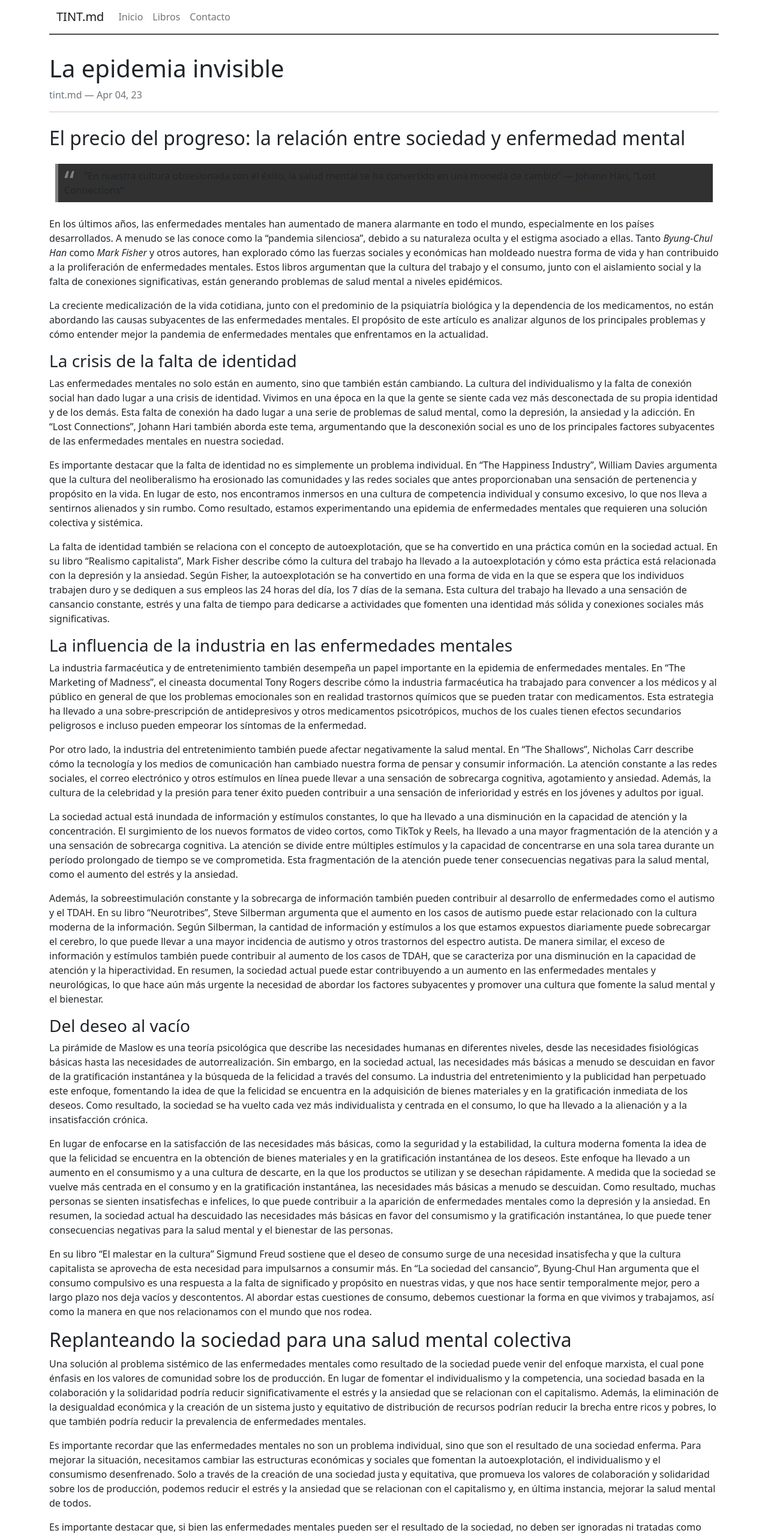
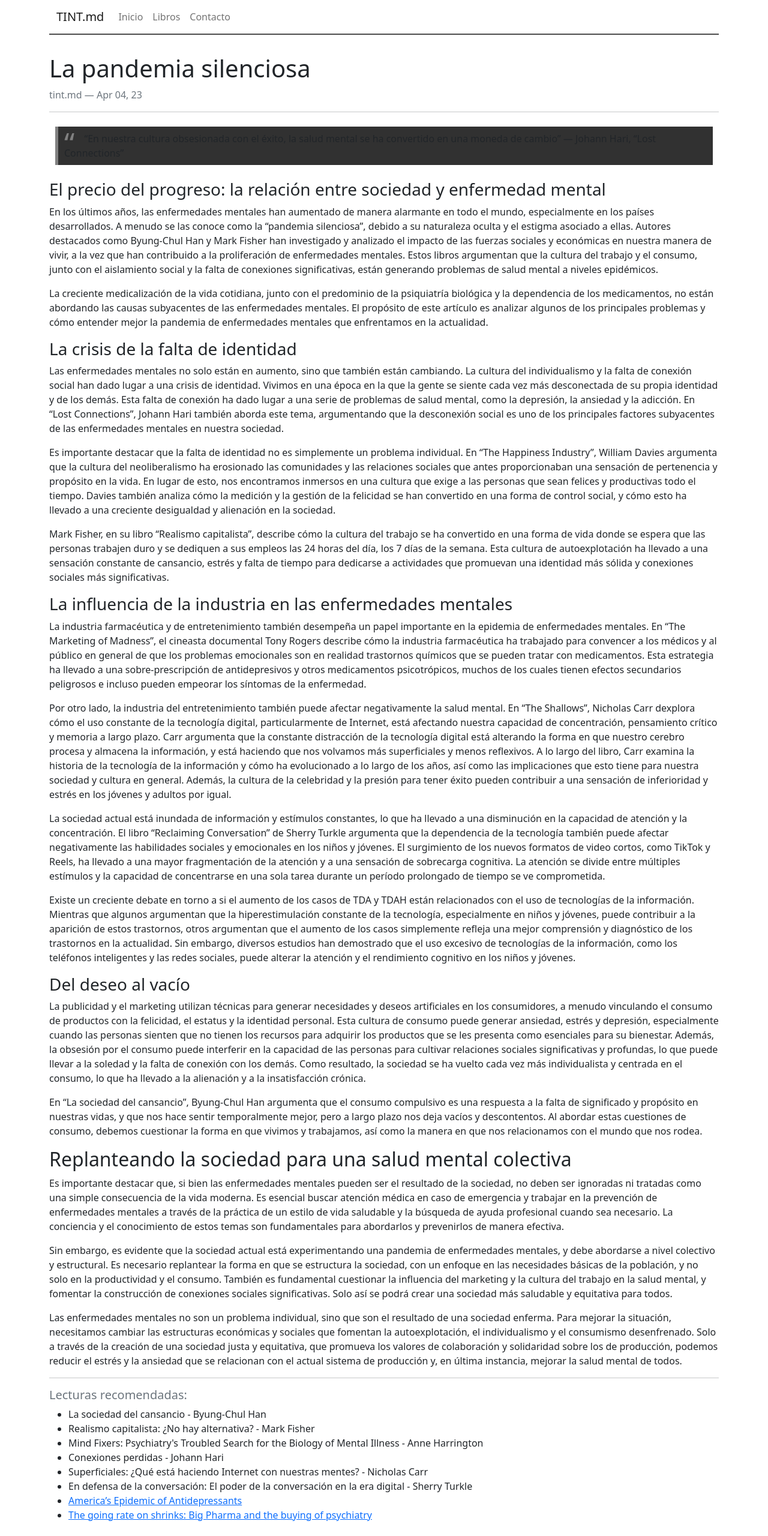
Before and after one commit to tint-md/tint-md.github.io, a plain HTML site: page 2023/04/04/la-pandemia-silenciosa/index.html in a window 1280 px wide. Shown: the top 2560 px of the page at 60% size. Drawn offline with nearby package versions, Linux system fonts and the light colour scheme.

Commit message:
fix 2nd post

```diff
--- a/2023/04/04/la-pandemia-silenciosa/index.html
+++ b/2023/04/04/la-pandemia-silenciosa/index.html
@@ -2,7 +2,7 @@
 <html lang="en-us" class="h-100">
   <head>
     <title>
-      La epidemia invisible – TINT.md – Tint-md es un blog que aborda temas en filosofía, psicoanálisis y sociología con perspectivas críticas y reflexivas.
+      La pandemia silenciosa – TINT.md – Tint-md es un blog que aborda temas en filosofía, psicoanálisis y sociología con perspectivas críticas y reflexivas.
     </title>
     <meta charset="utf-8" />
     <meta name="viewport" content="width=device-width, initial-scale=1" />
@@ -26,22 +26,22 @@
       media="(prefers-color-scheme: light)"
     />
     <!-- Begin Jekyll SEO tag v2.8.0 -->
-<title>La epidemia invisible | TINT.md</title>
+<title>La pandemia silenciosa | TINT.md</title>
 <meta name="generator" content="Jekyll v4.3.2" />
-<meta property="og:title" content="La epidemia invisible" />
+<meta property="og:title" content="La pandemia silenciosa" />
 <meta name="author" content="tint.md" />
 <meta property="og:locale" content="en_US" />
-<meta name="description" content="El precio del progreso: la relación entre sociedad y enfermedad mental" />
-<meta property="og:description" content="El precio del progreso: la relación entre sociedad y enfermedad mental" />
+<meta name="description" content="“En nuestra cultura obsesionada con el éxito, la salud mental se ha convertido en una moneda de cambio” — Johann Hari, “Lost Connections”" />
+<meta property="og:description" content="“En nuestra cultura obsesionada con el éxito, la salud mental se ha convertido en una moneda de cambio” — Johann Hari, “Lost Connections”" />
 <link rel="canonical" href="tint-md.github.io/2023/04/04/la-pandemia-silenciosa/" />
 <meta property="og:url" content="tint-md.github.io/2023/04/04/la-pandemia-silenciosa/" />
 <meta property="og:site_name" content="TINT.md" />
 <meta property="og:type" content="article" />
 <meta property="article:published_time" content="2023-04-04T00:00:00-07:00" />
 <meta name="twitter:card" content="summary" />
-<meta property="twitter:title" content="La epidemia invisible" />
+<meta property="twitter:title" content="La pandemia silenciosa" />
 <script type="application/ld+json">
-{"@context":"https://schema.org","@type":"BlogPosting","author":{"@type":"Person","name":"tint.md"},"dateModified":"2023-04-04T00:00:00-07:00","datePublished":"2023-04-04T00:00:00-07:00","description":"El precio del progreso: la relación entre sociedad y enfermedad mental","headline":"La epidemia invisible","mainEntityOfPage":{"@type":"WebPage","@id":"tint-md.github.io/2023/04/04/la-pandemia-silenciosa/"},"url":"tint-md.github.io/2023/04/04/la-pandemia-silenciosa/"}</script>
+{"@context":"https://schema.org","@type":"BlogPosting","author":{"@type":"Person","name":"tint.md"},"dateModified":"2023-04-04T00:00:00-07:00","datePublished":"2023-04-04T00:00:00-07:00","description":"“En nuestra cultura obsesionada con el éxito, la salud mental se ha convertido en una moneda de cambio” — Johann Hari, “Lost Connections”","headline":"La pandemia silenciosa","mainEntityOfPage":{"@type":"WebPage","@id":"tint-md.github.io/2023/04/04/la-pandemia-silenciosa/"},"url":"tint-md.github.io/2023/04/04/la-pandemia-silenciosa/"}</script>
 <!-- End Jekyll SEO tag -->
  <link type="application/atom+xml" rel="alternate" href="tint-md.github.io/feed.xml" title="TINT.md" /></head>
   <body class="d-flex flex-column h-100">
@@ -75,16 +75,16 @@
 </nav>
 
       <div class="body"><div class="post">
-  <h1>La epidemia invisible</h1>
+  <h1>La pandemia silenciosa</h1>
   <span class="fs-6 text-muted">tint.md — Apr 04, 23</span>
   <hr>
-  <div class="mt-4"><h2 id="el-precio-del-progreso-la-relación-entre-sociedad-y-enfermedad-mental">El precio del progreso: la relación entre sociedad y enfermedad mental</h2>
-
-<blockquote>
+  <div class="mt-4"><blockquote>
   <p>“En nuestra cultura obsesionada con el éxito, la salud mental se ha convertido en una moneda de cambio” — Johann Hari, “Lost Connections”</p>
 </blockquote>
 
-<p>En los últimos años, las enfermedades mentales han aumentado de manera alarmante en todo el mundo, especialmente en los países desarrollados. A menudo se las conoce como la “pandemia silenciosa”, debido a su naturaleza oculta y el estigma asociado a ellas. Tanto <em>Byung-Chul Han</em> como <em>Mark Fisher</em> y otros autores, han explorado cómo las fuerzas sociales y económicas han moldeado nuestra forma de vida y han contribuido a la proliferación de enfermedades mentales. Estos libros argumentan que la cultura del trabajo y el consumo, junto con el aislamiento social y la falta de conexiones significativas, están generando problemas de salud mental a niveles epidémicos.</p>
+<h3 id="el-precio-del-progreso-la-relación-entre-sociedad-y-enfermedad-mental">El precio del progreso: la relación entre sociedad y enfermedad mental</h3>
+
+<p>En los últimos años, las enfermedades mentales han aumentado de manera alarmante en todo el mundo, especialmente en los países desarrollados. A menudo se las conoce como la “pandemia silenciosa”, debido a su naturaleza oculta y el estigma asociado a ellas. Autores destacados como Byung-Chul Han y Mark Fisher han investigado y analizado el impacto de las fuerzas sociales y económicas en nuestra manera de vivir, a la vez que han contribuido a la proliferación de enfermedades mentales. Estos libros argumentan que la cultura del trabajo y el consumo, junto con el aislamiento social y la falta de conexiones significativas, están generando problemas de salud mental a niveles epidémicos.</p>
 
 <p>La creciente medicalización de la vida cotidiana, junto con el predominio de la psiquiatría biológica y la dependencia de los medicamentos, no están abordando las causas subyacentes de las enfermedades mentales. El propósito de este artículo es analizar algunos de los principales problemas y cómo entender mejor la pandemia de enfermedades mentales que enfrentamos en la actualidad.</p>
 
@@ -92,48 +92,54 @@
 
 <p>Las enfermedades mentales no solo están en aumento, sino que también están cambiando. La cultura del individualismo y la falta de conexión social han dado lugar a una crisis de identidad. Vivimos en una época en la que la gente se siente cada vez más desconectada de su propia identidad y de los demás. Esta falta de conexión ha dado lugar a una serie de problemas de salud mental, como la depresión, la ansiedad y la adicción. En “Lost Connections”, Johann Hari también aborda este tema, argumentando que la desconexión social es uno de los principales factores subyacentes de las enfermedades mentales en nuestra sociedad.</p>
 
-<p>Es importante destacar que la falta de identidad no es simplemente un problema individual. En “The Happiness Industry”, William Davies argumenta que la cultura del neoliberalismo ha erosionado las comunidades y las redes sociales que antes proporcionaban una sensación de pertenencia y propósito en la vida. En lugar de esto, nos encontramos inmersos en una cultura de competencia individual y consumo excesivo, lo que nos lleva a sentirnos alienados y sin rumbo. Como resultado, estamos experimentando una epidemia de enfermedades mentales que requieren una solución colectiva y sistémica.</p>
+<p>Es importante destacar que la falta de identidad no es simplemente un problema individual. En “The Happiness Industry”, William Davies argumenta que la cultura del neoliberalismo ha erosionado las comunidades y las relaciones sociales que antes proporcionaban una sensación de pertenencia y propósito en la vida. En lugar de esto, nos encontramos inmersos en una cultura que exige a las personas que sean felices y productivas todo el tiempo. Davies también analiza cómo la medición y la gestión de la felicidad se han convertido en una forma de control social, y cómo esto ha llevado a una creciente desigualdad y alienación en la sociedad.</p>
 
-<p>La falta de identidad también se relaciona con el concepto de autoexplotación, que se ha convertido en una práctica común en la sociedad actual. En su libro “Realismo capitalista”, Mark Fisher describe cómo la cultura del trabajo ha llevado a la autoexplotación y cómo esta práctica está relacionada con la depresión y la ansiedad. Según Fisher, la autoexplotación se ha convertido en una forma de vida en la que se espera que los individuos trabajen duro y se dediquen a sus empleos las 24 horas del día, los 7 días de la semana. Esta cultura del trabajo ha llevado a una sensación de cansancio constante, estrés y una falta de tiempo para dedicarse a actividades que fomenten una identidad más sólida y conexiones sociales más significativas.</p>
+<p>Mark Fisher, en su libro “Realismo capitalista”, describe cómo la cultura del trabajo se ha convertido en una forma de vida donde se espera que las personas trabajen duro y se dediquen a sus empleos las 24 horas del día, los 7 días de la semana. Esta cultura de autoexplotación ha llevado a una sensación constante de cansancio, estrés y falta de tiempo para dedicarse a actividades que promuevan una identidad más sólida y conexiones sociales más significativas.</p>
 
 <h3 id="la-influencia-de-la-industria-en-las-enfermedades-mentales">La influencia de la industria en las enfermedades mentales</h3>
 
 <p>La industria farmacéutica y de entretenimiento también desempeña un papel importante en la epidemia de enfermedades mentales. En “The Marketing of Madness”, el cineasta documental Tony Rogers describe cómo la industria farmacéutica ha trabajado para convencer a los médicos y al público en general de que los problemas emocionales son en realidad trastornos químicos que se pueden tratar con medicamentos. Esta estrategia ha llevado a una sobre-prescripción de antidepresivos y otros medicamentos psicotrópicos, muchos de los cuales tienen efectos secundarios peligrosos e incluso pueden empeorar los síntomas de la enfermedad.</p>
 
-<p>Por otro lado, la industria del entretenimiento también puede afectar negativamente la salud mental. En “The Shallows”, Nicholas Carr describe cómo la tecnología y los medios de comunicación han cambiado nuestra forma de pensar y consumir información. La atención constante a las redes sociales, el correo electrónico y otros estímulos en línea puede llevar a una sensación de sobrecarga cognitiva, agotamiento y ansiedad. Además, la cultura de la celebridad y la presión para tener éxito pueden contribuir a una sensación de inferioridad y estrés en los jóvenes y adultos por igual.</p>
+<p>Por otro lado, la industria del entretenimiento también puede afectar negativamente la salud mental. En “The Shallows”, Nicholas Carr dexplora cómo el uso constante de la tecnología digital, particularmente de Internet, está afectando nuestra capacidad de concentración, pensamiento crítico y memoria a largo plazo. Carr argumenta que la constante distracción de la tecnología digital está alterando la forma en que nuestro cerebro procesa y almacena la información, y está haciendo que nos volvamos más superficiales y menos reflexivos. A lo largo del libro, Carr examina la historia de la tecnología de la información y cómo ha evolucionado a lo largo de los años, así como las implicaciones que esto tiene para nuestra sociedad y cultura en general. Además, la cultura de la celebridad y la presión para tener éxito pueden contribuir a una sensación de inferioridad y estrés en los jóvenes y adultos por igual.</p>
 
-<p>La sociedad actual está inundada de información y estímulos constantes, lo que ha llevado a una disminución en la capacidad de atención y la concentración. El surgimiento de los nuevos formatos de video cortos, como TikTok y Reels, ha llevado a una mayor fragmentación de la atención y a una sensación de sobrecarga cognitiva. La atención se divide entre múltiples estímulos y la capacidad de concentrarse en una sola tarea durante un período prolongado de tiempo se ve comprometida. Esta fragmentación de la atención puede tener consecuencias negativas para la salud mental, como el aumento del estrés y la ansiedad.</p>
+<p>La sociedad actual está inundada de información y estímulos constantes, lo que ha llevado a una disminución en la capacidad de atención y la concentración. El libro “Reclaiming Conversation” de Sherry Turkle argumenta que la dependencia de la tecnología también puede afectar negativamente las habilidades sociales y emocionales en los niños y jóvenes. El surgimiento de los nuevos formatos de video cortos, como TikTok y Reels, ha llevado a una mayor fragmentación de la atención y a una sensación de sobrecarga cognitiva. La atención se divide entre múltiples estímulos y la capacidad de concentrarse en una sola tarea durante un período prolongado de tiempo se ve comprometida.</p>
 
-<p>Además, la sobreestimulación constante y la sobrecarga de información también pueden contribuir al desarrollo de enfermedades como el autismo y el TDAH. En su libro “Neurotribes”, Steve Silberman argumenta que el aumento en los casos de autismo puede estar relacionado con la cultura moderna de la información. Según Silberman, la cantidad de información y estímulos a los que estamos expuestos diariamente puede sobrecargar el cerebro, lo que puede llevar a una mayor incidencia de autismo y otros trastornos del espectro autista. De manera similar, el exceso de información y estímulos también puede contribuir al aumento de los casos de TDAH, que se caracteriza por una disminución en la capacidad de atención y la hiperactividad. En resumen, la sociedad actual puede estar contribuyendo a un aumento en las enfermedades mentales y neurológicas, lo que hace aún más urgente la necesidad de abordar los factores subyacentes y promover una cultura que fomente la salud mental y el bienestar.</p>
+<p>Existe un creciente debate en torno a si el aumento de los casos de TDA y TDAH están relacionados con el uso de tecnologías de la información. Mientras que algunos argumentan que la hiperestimulación constante de la tecnología, especialmente en niños y jóvenes, puede contribuir a la aparición de estos trastornos, otros argumentan que el aumento de los casos simplemente refleja una mejor comprensión y diagnóstico de los trastornos en la actualidad. Sin embargo, diversos estudios han demostrado que el uso excesivo de tecnologías de la información, como los teléfonos inteligentes y las redes sociales, puede alterar la atención y el rendimiento cognitivo en los niños y jóvenes.</p>
 
 <h3 id="del-deseo-al-vacío">Del deseo al vacío</h3>
 
-<p>La pirámide de Maslow es una teoría psicológica que describe las necesidades humanas en diferentes niveles, desde las necesidades fisiológicas básicas hasta las necesidades de autorrealización. Sin embargo, en la sociedad actual, las necesidades más básicas a menudo se descuidan en favor de la gratificación instantánea y la búsqueda de la felicidad a través del consumo. La industria del entretenimiento y la publicidad han perpetuado este enfoque, fomentando la idea de que la felicidad se encuentra en la adquisición de bienes materiales y en la gratificación inmediata de los deseos. Como resultado, la sociedad se ha vuelto cada vez más individualista y centrada en el consumo, lo que ha llevado a la alienación y a la insatisfacción crónica.</p>
+<p>La publicidad y el marketing utilizan técnicas para generar necesidades y deseos artificiales en los consumidores, a menudo vinculando el consumo de productos con la felicidad, el estatus y la identidad personal. Esta cultura de consumo puede generar ansiedad, estrés y depresión, especialmente cuando las personas sienten que no tienen los recursos para adquirir los productos que se les presenta como esenciales para su bienestar. Además, la obsesión por el consumo puede interferir en la capacidad de las personas para cultivar relaciones sociales significativas y profundas, lo que puede llevar a la soledad y la falta de conexión con los demás. Como resultado, la sociedad se ha vuelto cada vez más individualista y centrada en el consumo, lo que ha llevado a la alienación y a la insatisfacción crónica.</p>
 
-<p>En lugar de enfocarse en la satisfacción de las necesidades más básicas, como la seguridad y la estabilidad, la cultura moderna fomenta la idea de que la felicidad se encuentra en la obtención de bienes materiales y en la gratificación instantánea de los deseos. Este enfoque ha llevado a un aumento en el consumismo y a una cultura de descarte, en la que los productos se utilizan y se desechan rápidamente. A medida que la sociedad se vuelve más centrada en el consumo y en la gratificación instantánea, las necesidades más básicas a menudo se descuidan. Como resultado, muchas personas se sienten insatisfechas e infelices, lo que puede contribuir a la aparición de enfermedades mentales como la depresión y la ansiedad. En resumen, la sociedad actual ha descuidado las necesidades más básicas en favor del consumismo y la gratificación instantánea, lo que puede tener consecuencias negativas para la salud mental y el bienestar de las personas.</p>
-
-<p>En su libro “El malestar en la cultura” Sigmund Freud sostiene que el deseo de consumo surge de una necesidad insatisfecha y que la cultura capitalista se aprovecha de esta necesidad para impulsarnos a consumir más. En “La sociedad del cansancio”, Byung-Chul Han argumenta que el consumo compulsivo es una respuesta a la falta de significado y propósito en nuestras vidas, y que nos hace sentir temporalmente mejor, pero a largo plazo nos deja vacíos y descontentos. Al abordar estas cuestiones de consumo, debemos cuestionar la forma en que vivimos y trabajamos, así como la manera en que nos relacionamos con el mundo que nos rodea.</p>
+<p>En “La sociedad del cansancio”, Byung-Chul Han argumenta que el consumo compulsivo es una respuesta a la falta de significado y propósito en nuestras vidas, y que nos hace sentir temporalmente mejor, pero a largo plazo nos deja vacíos y descontentos. Al abordar estas cuestiones de consumo, debemos cuestionar la forma en que vivimos y trabajamos, así como la manera en que nos relacionamos con el mundo que nos rodea.</p>
 
 <h2 id="replanteando-la-sociedad-para-una-salud-mental-colectiva">Replanteando la sociedad para una salud mental colectiva</h2>
 
-<p>Una solución al problema sistémico de las enfermedades mentales como resultado de la sociedad puede venir del enfoque marxista, el cual pone énfasis en los valores de comunidad sobre los de producción. En lugar de fomentar el individualismo y la competencia, una sociedad basada en la colaboración y la solidaridad podría reducir significativamente el estrés y la ansiedad que se relacionan con el capitalismo. Además, la eliminación de la desigualdad económica y la creación de un sistema justo y equitativo de distribución de recursos podrían reducir la brecha entre ricos y pobres, lo que también podría reducir la prevalencia de enfermedades mentales.</p>
+<p>Es importante destacar que, si bien las enfermedades mentales pueden ser el resultado de la sociedad, no deben ser ignoradas ni tratadas como una simple consecuencia de la vida moderna. Es esencial buscar atención médica en caso de emergencia y trabajar en la prevención de enfermedades mentales a través de la práctica de un estilo de vida saludable y la búsqueda de ayuda profesional cuando sea necesario. La conciencia y el conocimiento de estos temas son fundamentales para abordarlos y prevenirlos de manera efectiva.</p>
 
-<p>Es importante recordar que las enfermedades mentales no son un problema individual, sino que son el resultado de una sociedad enferma. Para mejorar la situación, necesitamos cambiar las estructuras económicas y sociales que fomentan la autoexplotación, el individualismo y el consumismo desenfrenado. Solo a través de la creación de una sociedad justa y equitativa, que promueva los valores de colaboración y solidaridad sobre los de producción, podemos reducir el estrés y la ansiedad que se relacionan con el capitalismo y, en última instancia, mejorar la salud mental de todos.</p>
+<p>Sin embargo, es evidente que la sociedad actual está experimentando una pandemia de enfermedades mentales, y debe abordarse a nivel colectivo y estructural. Es necesario replantear la forma en que se estructura la sociedad, con un enfoque en las necesidades básicas de la población, y no solo en la productividad y el consumo. También es fundamental cuestionar la influencia del marketing y la cultura del trabajo en la salud mental, y fomentar la construcción de conexiones sociales significativas. Solo así se podrá crear una sociedad más saludable y equitativa para todos.</p>
 
-<p>Es importante destacar que, si bien las enfermedades mentales pueden ser el resultado de la sociedad, no deben ser ignoradas ni tratadas como una simple consecuencia de la vida moderna. Es esencial buscar atención médica en caso de emergencia y trabajar en la prevención de enfermedades mentales a través de la práctica de un estilo de vida saludable y la búsqueda de ayuda profesional cuando sea necesario. La conciencia y el conocimiento de estos temas son fundamentales para abordarlos y prevenirlos de manera efectiva.</p>
+<p>Las enfermedades mentales no son un problema individual, sino que son el resultado de una sociedad enferma. Para mejorar la situación, necesitamos cambiar las estructuras económicas y sociales que fomentan la autoexplotación, el individualismo y el consumismo desenfrenado. Solo a través de la creación de una sociedad justa y equitativa, que promueva los valores de colaboración y solidaridad sobre los de producción, podemos reducir el estrés y la ansiedad que se relacionan con el actual sistema de producción y, en última instancia, mejorar la salud mental de todos.</p>
 </div>
   <hr>
   <h5 class="text-muted">Lecturas recomendadas:</h5>
   <ul>
 
-
     <li> La sociedad del cansancio - Byung-Chul Han</li>
 
     <li> Realismo capitalista: ¿No hay alternativa? - Mark Fisher</li>
 
+    <li> Mind Fixers: Psychiatry's Troubled Search for the Biology of Mental Illness - Anne Harrington</li>
+
     <li> Conexiones perdidas - Johann Hari</li>
 
-    <li> Mind Fixers: Psychiatry's Troubled Search for the Biology of Mental Illness - Anne Harrington</li>
+    <li> Superficiales: ¿Qué está haciendo Internet con nuestras mentes? - Nicholas Carr</li>
+
+    <li> En defensa de la conversación: El poder de la conversación en la era digital - Sherry Turkle</li>
+
+
+    <li><a href="https://bpr.berkeley.edu/2021/11/07/americas-epidemic-of-antidepressants/" target="_blank">America’s Epidemic of Antidepressants</a></li>
+
+    <li><a href="http://mentalillnesspolicy.org/media/eft/big-pharma-funding-psychiatrists.html" target="_blank">The going rate on shrinks: Big Pharma and the buying of psychiatry</a></li>
 
   </ul>
 </div>
```
Also changed, not shown: 2023/03/30/cybersyn-y-las-tecnologias-modernas/index.html (+2 -2 lines), feed.xml (+14 -16 lines), index.html (+1 -1 lines).
